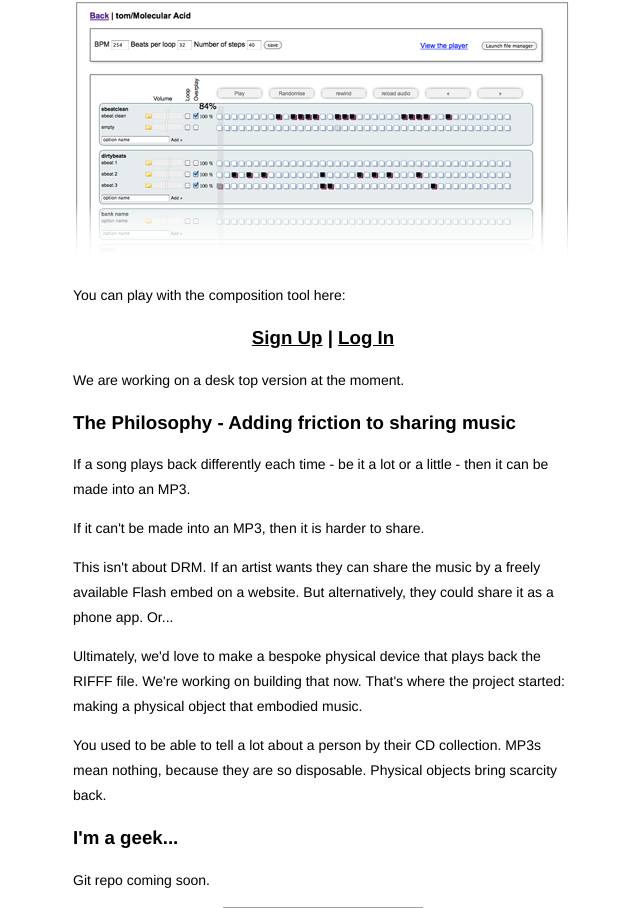
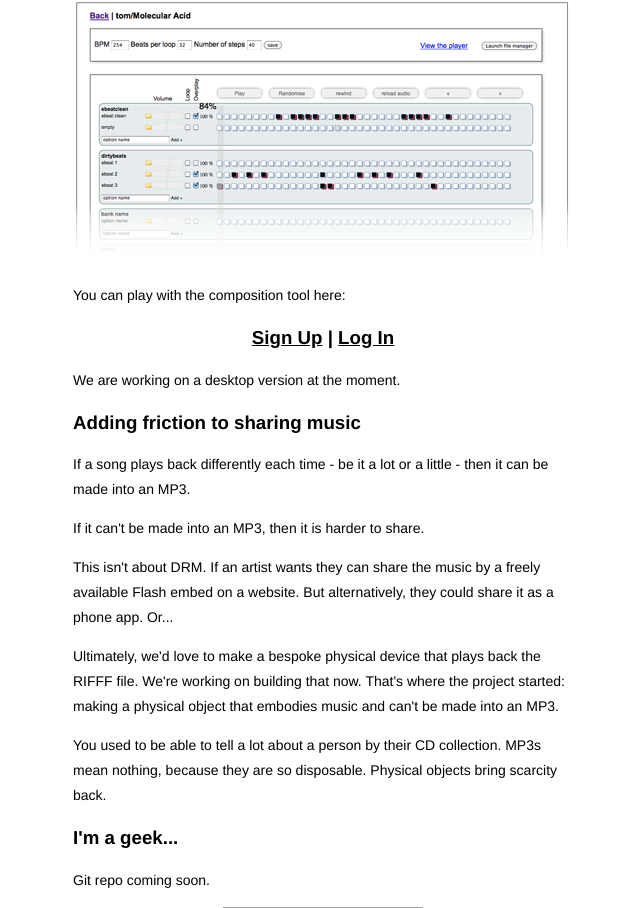
Before and after one commit to jimmytidey/rifff.co.uk, a PHP site: page / in a window 1280 px wide. Shown: the part 667-1575 px from the top of the page, without its empty margins (317-957 px from the left). Run offline with PHP 8.4, Linux system fonts and the light colour scheme; grey boxes are pictures that could not be loaded.

Commit message:
automated commit

```diff
--- a/html/index.php
+++ b/html/index.php
@@ -46,9 +46,9 @@
 
 				<h3 id='user_nav' ><a href='signup.php'>Sign Up</a> | <a href='login.php'>Log In</a></h3>
 
-				<p>We are working on a desk top version at the moment.</p>
+				<p>We are working on a desktop version at the moment.</p>
 
-				<h3><a name='friction'></a>The Philosophy - Adding friction to sharing music</h3>
+				<h3><a name='friction'></a>Adding friction to sharing music</h3>
 
 				<p>If a song plays back differently each time - be it a lot or a little - then it can be made into an MP3.</p>
 
@@ -56,7 +56,7 @@
 
 				<p>This isn't about DRM. If an artist wants they can share the music by a freely available Flash embed on a website. But alternatively, they could share it as a phone app. Or...</p>
 
-				<p>Ultimately, we'd love to make a bespoke physical device that plays back the RIFFF file. We're working on building that now. That's where the project started: making a physical object that embodied music.</p>
+				<p>Ultimately, we'd love to make a bespoke physical device that plays back the RIFFF file. We're working on building that now. That's where the project started: making a physical object that embodies music and can't be made into an MP3.</p>
 
 				<p>You used to be able to tell a lot about a person by their CD collection. MP3s mean nothing, because they are so disposable. Physical objects bring scarcity back.</p>
 
```
